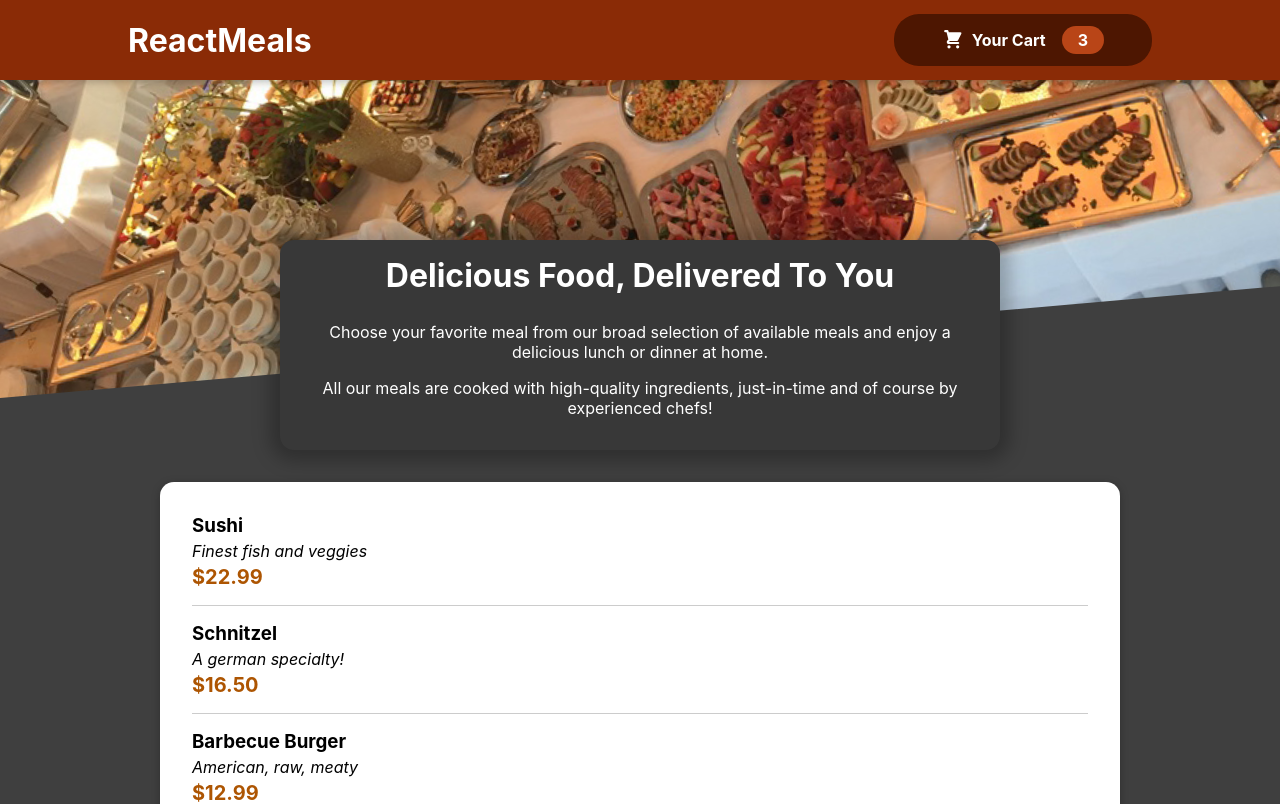
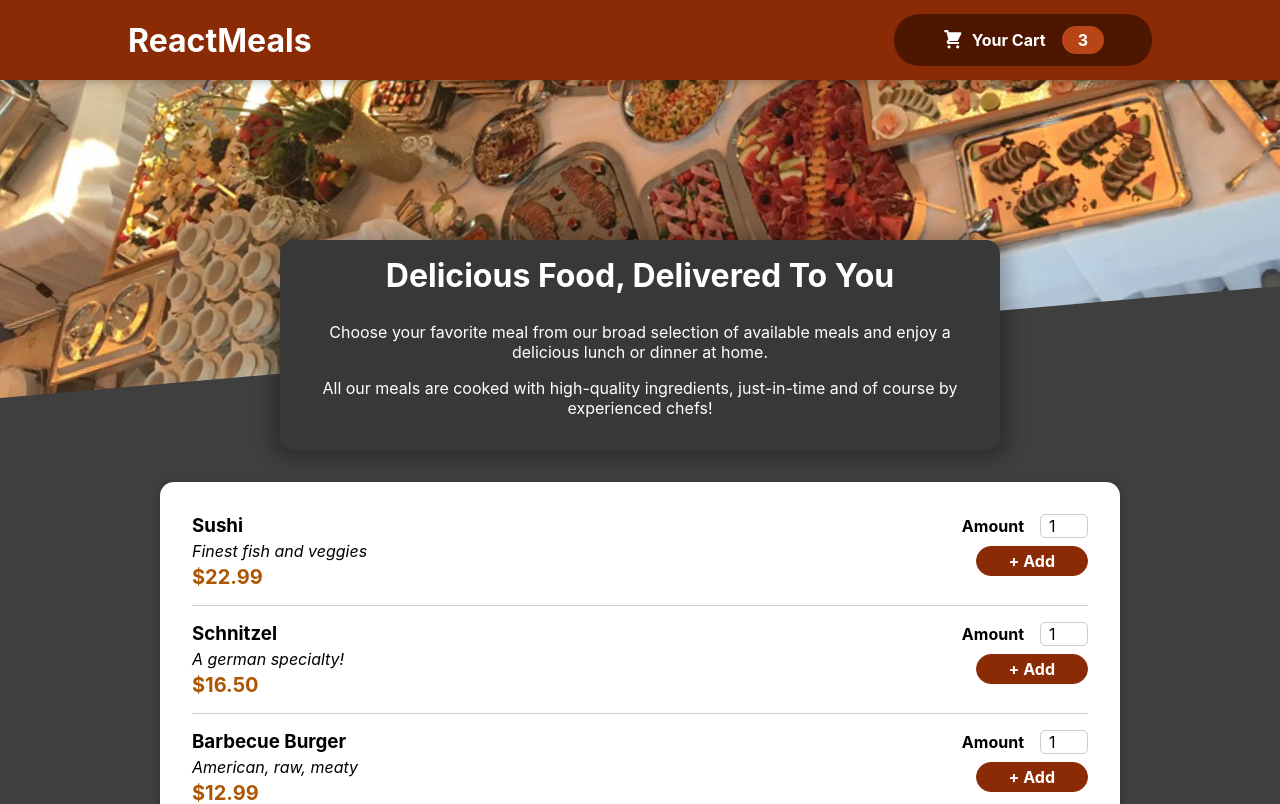
Before and after one commit to react-org-personal/reactmeals, a React (Create React App) app: page / in a window 1280 px wide. Shown: the top 804 px of the page. Built offline with nearby package versions, Linux system fonts and the light colour scheme.

Commit message:
Add a form

```diff
--- a/src/components/Meals/AvailableMeals.js
+++ b/src/components/Meals/AvailableMeals.js
@@ -34,6 +34,7 @@
 const AvailableMeals = () => {
   const mealsList = DUMMY_MEALS.map((meal) => (
     <MealItem
+      id={meal.id}
       key={meal.id}
       name={meal.name}
       description={meal.description}
--- a/src/components/Meals/MealItem/MealItem.js
+++ b/src/components/Meals/MealItem/MealItem.js
@@ -1,4 +1,6 @@
 import classes from './MealItem.module.css'
+
+import MealItemForm from './MealItemForm';
 
 const MealItem = (props) => {
 
@@ -11,7 +13,7 @@
                 <div className={classes.price}>{price}</div>
             </div>
             <div>
-
+                <MealItemForm id={props.id}/>
             </div>
         </li>
     );
--- a/src/components/Meals/MealItem/MealItemForm.js
+++ b/src/components/Meals/MealItem/MealItemForm.js
@@ -0,0 +1,21 @@
+import classes from './MealItemForm.module.css';
+
+import Input from '../../UI/Input/Input';
+
+const MealItemForm = (props) => {
+    return (
+        <form className={classes.form}>
+            <Input label="Amount" input={{
+                id: 'amount'+ props.id,
+                type: 'number',
+                min: '1',
+                max: '5',
+                step: '1',
+                defaultValue: '1'
+            }}/>
+            <button>+ Add</button>
+        </form>
+    );
+};
+
+export default MealItemForm;
--- /dev/null
+++ b/src/components/Meals/MealItem/MealItemForm.module.css
@@ -0,0 +1,20 @@
+.form {
+    text-align: right;
+  }
+
+  .form button {
+    font: inherit;
+    cursor: pointer;
+    background-color: #8a2b06;
+    border: 1px solid #8a2b06;
+    color: white;
+    padding: 0.25rem 2rem;
+    border-radius: 20px;
+    font-weight: bold;
+  }
+
+  .form button:hover,
+  .form button:active {
+    background-color: #641e03;
+    border-color: #641e03;
+  }
--- /dev/null
+++ b/src/components/UI/Input/Input.js
@@ -0,0 +1,12 @@
+import classes from './Input.module.css';
+
+const Input = (props) => {
+  return (
+    <div className={classes.input}>
+      <label htmlFor={props.input.id}>{props.label}</label>
+      <input  {...props.input}/>
+    </div>
+  );
+};
+
+export default Input;
--- /dev/null
+++ b/src/components/UI/Input/Input.module.css
@@ -0,0 +1,18 @@
+.input {
+    display: flex;
+    align-items: center;
+    margin-bottom: 0.5rem;
+  }
+
+  .input label {
+    font-weight: bold;
+    margin-right: 1rem;
+  }
+
+  .input input {
+    width: 3rem;
+    border-radius: 5px;
+    border: 1px solid #ccc;
+    font: inherit;
+    padding-left: 0.5rem;
+  }
```
